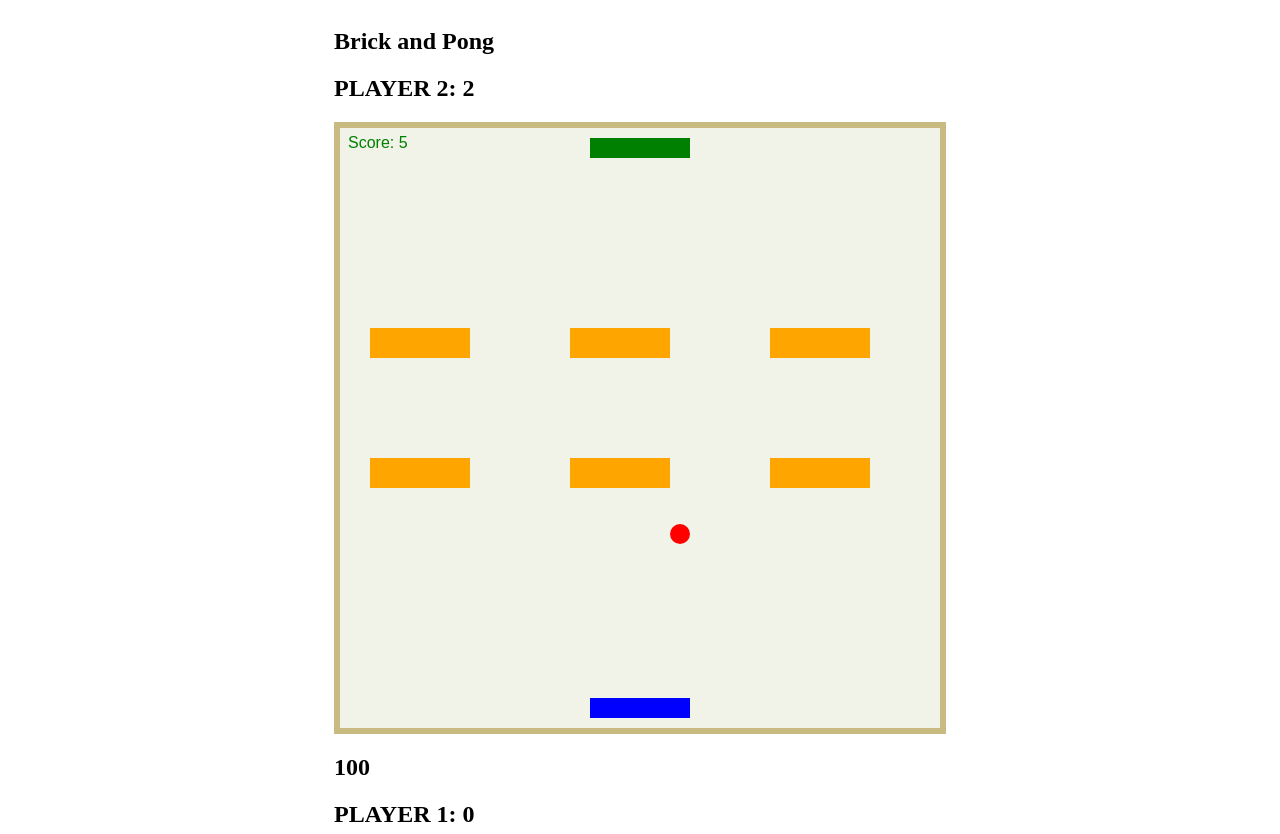
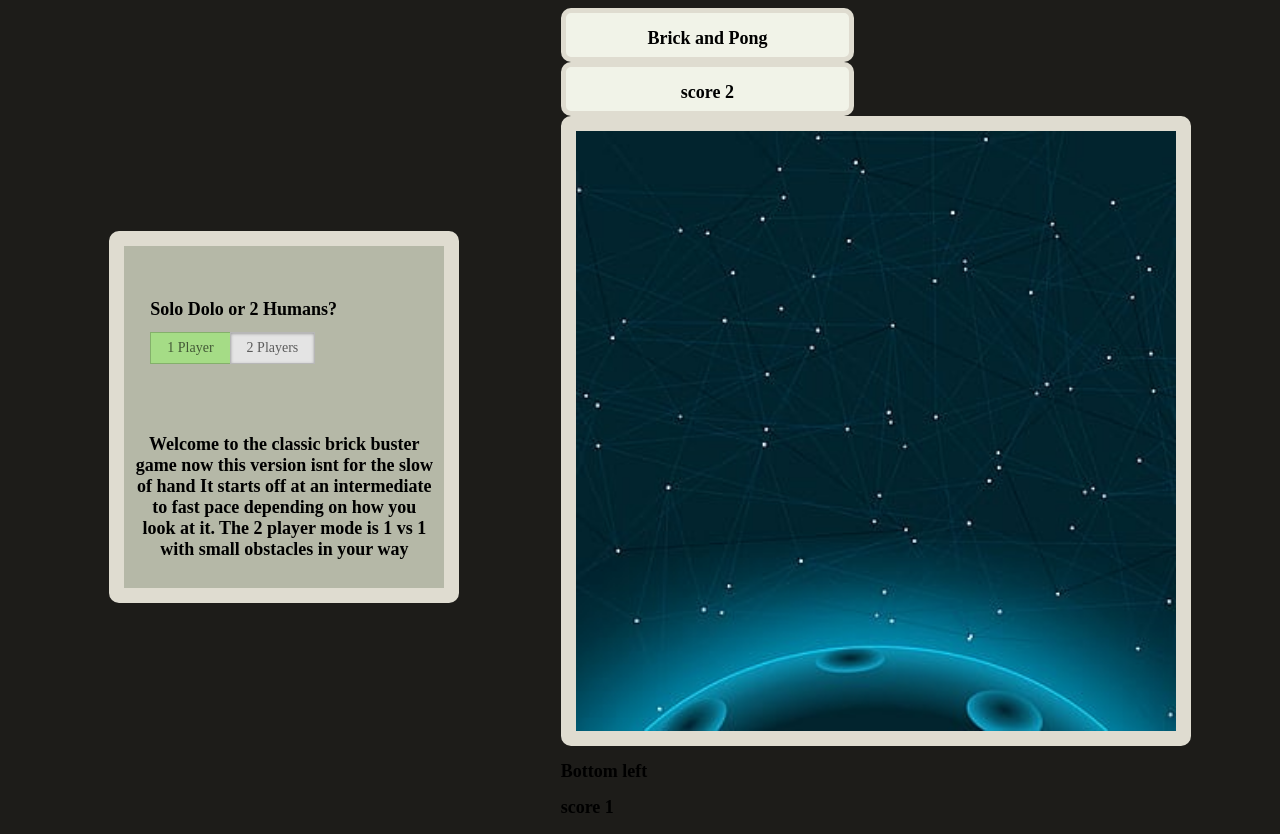
Before and after one commit to molikkidd/Brick_Buster, a plain HTML site: page index.html in a window 1280 px wide. Drawn offline with Linux system fonts and the light colour scheme; files whose address does not match are found by name.

Commit message:
new canvas background and layout

```diff
--- a/css/style.css
+++ b/css/style.css
@@ -1,10 +1,106 @@
 body {
     display: flex;
     flex-direction: row;
-    justify-content: center;
+    justify-content: space-evenly;
+    background-color: rgb(29, 28, 25);
+    align-items: center;
+
 }
 
 #game {
+
+    background-image:url('/Users/mzk/Desktop/Unit-1-project/Brick_Buster/img/sm_5b4af12081953.jpg');
+    background-size: cover;
+    border: 15px solid rgb(223, 220, 208);
+    border-radius: 10px;
+
+}
+
+#top-left,#top-right {
     background-color: rgb(241, 243, 232);
-    border: 6px solid rgb(201, 186, 129);
+    border: 5px solid rgb(223, 220, 208);
+    border-radius: 10px;
+    width: 45%;
+    text-align: center;
 }
+
+#top-left {
+    align-self: flex-end;
+}
+#leftMenu {
+    background-color: rgb(181, 184, 167);
+    width: 300px;
+    margin: 20px;
+    padding: 10px;
+    border: 15px solid rgb(223, 220, 208);
+    border-radius: 10px;
+
+}
+
+.switch-field {
+	display: flex;
+	margin-bottom: 36px;
+	overflow: hidden;
+}
+
+.switch-field input {
+	position: absolute !important;
+	clip: rect(0, 0, 0, 0);
+	height: 1px;
+	width: 1px;
+	border: 0;
+	overflow: hidden;
+}
+
+.switch-field label {
+	background-color: #e4e4e4;
+	color: rgba(0, 0, 0, 0.6);
+	font-size: 14px;
+	line-height: 1;
+	text-align: center;
+	padding: 8px 16px;
+	margin-right: -1px;
+	border: 1px solid rgba(0, 0, 0, 0.2);
+	box-shadow: inset 0 1px 3px rgba(0, 0, 0, 0.3), 0 1px rgba(255, 255, 255, 0.1);
+	transition: all 0.1s ease-in-out;
+}
+
+.switch-field label:hover {
+	cursor: pointer;
+}
+
+.switch-field input:checked + label {
+	background-color: #a5dc86;
+	box-shadow: none;
+}
+
+/* .switch-field label:first-of-type {
+	border-radius: 4px 0 0 4px;
+}
+
+.switch-field label:last-of-type {
+	border-radius: 0 4px 4px 0;
+} */
+
+/* This is just for CodePen. */
+
+.form {
+	max-width: 600px;
+	font-family: "copperplate";
+	font-weight: normal;
+	line-height: 1.625;
+	margin: 8px auto;
+	padding: 16px;
+}
+
+h2 {
+	font-size: 18px;
+	margin-bottom: 8px;
+}
+
+p {
+    font-size: 18px;
+    font-weight: bolder;
+    font-family: copperplate;
+    text-align: center;
+}
--- a/index.html
+++ b/index.html
@@ -9,18 +9,31 @@
     <title>Brick Buster</title>
 </head>
 <body>
+
+    <div id="leftMenu">
+        <form class="form">
+            <h2>Solo Dolo or 2 Humans?</h2>
+            <div class="switch-field">
+                <input type="radio" id="radio-one" name="switch-one" value="yes" checked/>
+                <label for="radio-one">1 Player</label>
+                <input type="radio" id="radio-two" name="switch-one" value="no" />
+                <label for="radio-two">2 Players</label>
+            </div>
+    </div>
+
     <div id="container">
         <!-- <aside id="top-left"><h2>Brick Buster</h2></aside> -->
         <aside id="top-left"><h2>Brick and Pong</h2></aside>
-
-        <aside id="top-right"><h2 id="p2Lives"></h2></aside>
+        <aside id="top-right"><h2 id="p2Lives">score 2</h2></aside>
         <main>
             <canvas id="game"><!-- play it, a game --></canvas>
         </main>
-        <aside id="btm-left"><h2>100</h2></aside>
-        <aside id="btm-right"><h2 id="p1Lives">play the game</h2></aside>
+        <aside id="btm-left"><h2>Bottom left</h2></aside>
+        <aside id="btm-right"><h2 id="p1Lives">score 1</h2></aside>
       </div>
     <!-- <script src="js/app.js"></script> -->
+    <script src="js/menu.js"></script>
     <script src="js/script.js"></script>
+
 </body>
 </html>
--- /dev/null
+++ b/js/menu.js
@@ -0,0 +1,12 @@
+
+
+document.addEventListener('DOMContentLoaded', e => {
+    console.log('menu.js is connected')
+
+})
+let menuDiv = document.getElementById('leftMenu');
+
+let intro =  document.createElement('p');
+    intro.textContent = 'Welcome to the classic brick buster game now this version isnt for the slow of hand It starts off at an intermediate to fast pace depending on how you look at it. The 2 player mode is 1 vs 1 with small obstacles in your way'
+
+menuDiv.appendChild(intro);
--- a/js/script.js
+++ b/js/script.js
@@ -183,27 +183,29 @@ function collisionDetection() {
 }
 // GAMELOOP
 
-function gameLoop () {
-    ctx.clearRect(0,0, game.width, game.height);
+// function gameLoop () {
+//     ctx.clearRect(0,0, game.width, game.height);
 
-    player1.render();
-    player2.render();
-    drawBricks();
-    drawBall();
-    x += dx;
-    y += dy;
-    ballMovement();
-    bricksTotal();
-    collisionDetection();
+//     player1.render();
+//     player2.render();
+//     drawBricks();
+//     drawBall();
+//     x += dx;
+//     y += dy;
+//     ballMovement();
+//     bricksTotal();
+//     collisionDetection();
 
-    p2LiveScore.textContent = `PLAYER 2: ${p1Lives}`;
-    p1LiveScore.textContent = `PLAYER 1: ${p2Lives}`;
-}
+//     p2LiveScore.textContent = `PLAYER 2: ${p1Lives}`;
+//     p1LiveScore.textContent = `PLAYER 1: ${p2Lives}`;
+// }
 
-const runGame = setInterval(gameLoop, 10);
+// const runGame = setInterval(gameLoop, 10);
+
+
 
 document.addEventListener("DOMContentLoaded", e => {
-    console.log('app.js is connected');
+    // console.log('app.js is connected');
     player1 = new Player('blue', 250, 570);
     player2 = new Player('green', 250, 10);
     // const runGame = setInterval(gameLoop, 10);
```
Also changed, not shown: img/istockphoto-694897382-612x612.jpg (added), img/sm_5b4af12081953.jpg (added), 2 other files.
